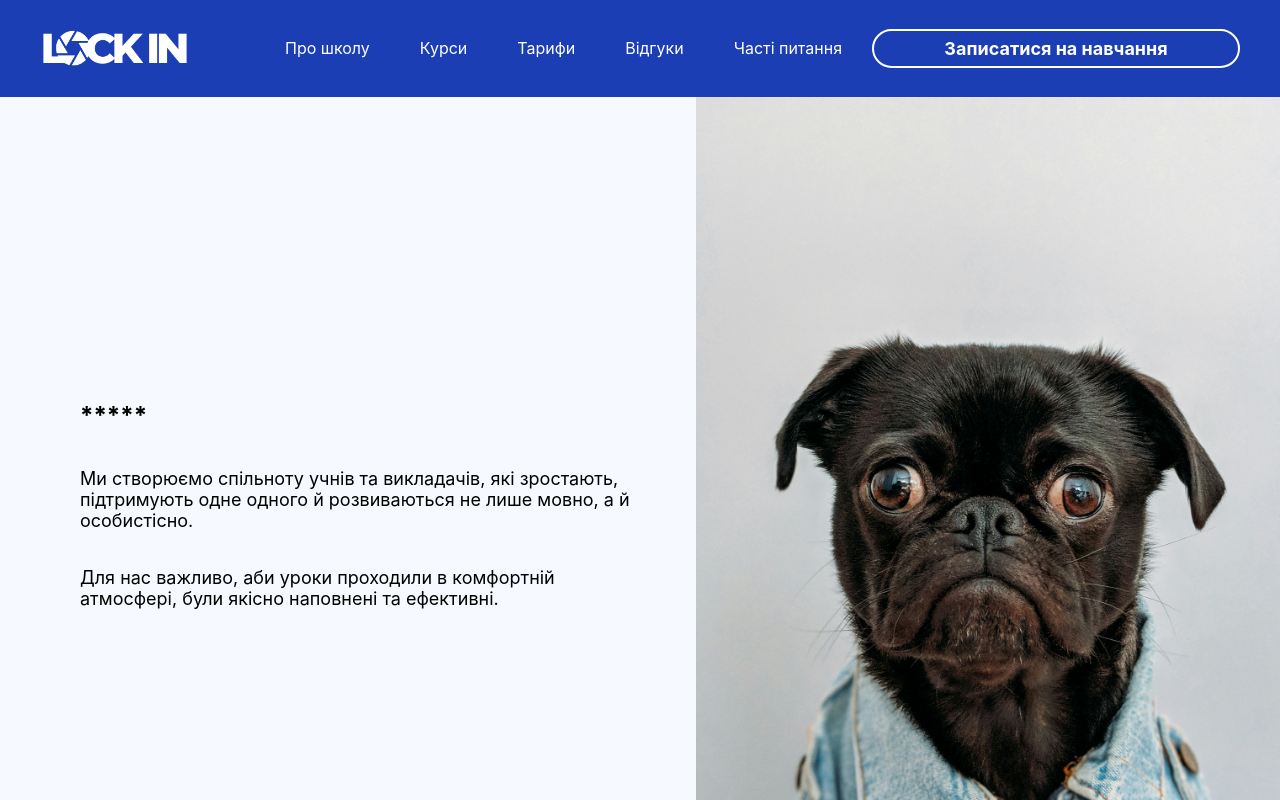
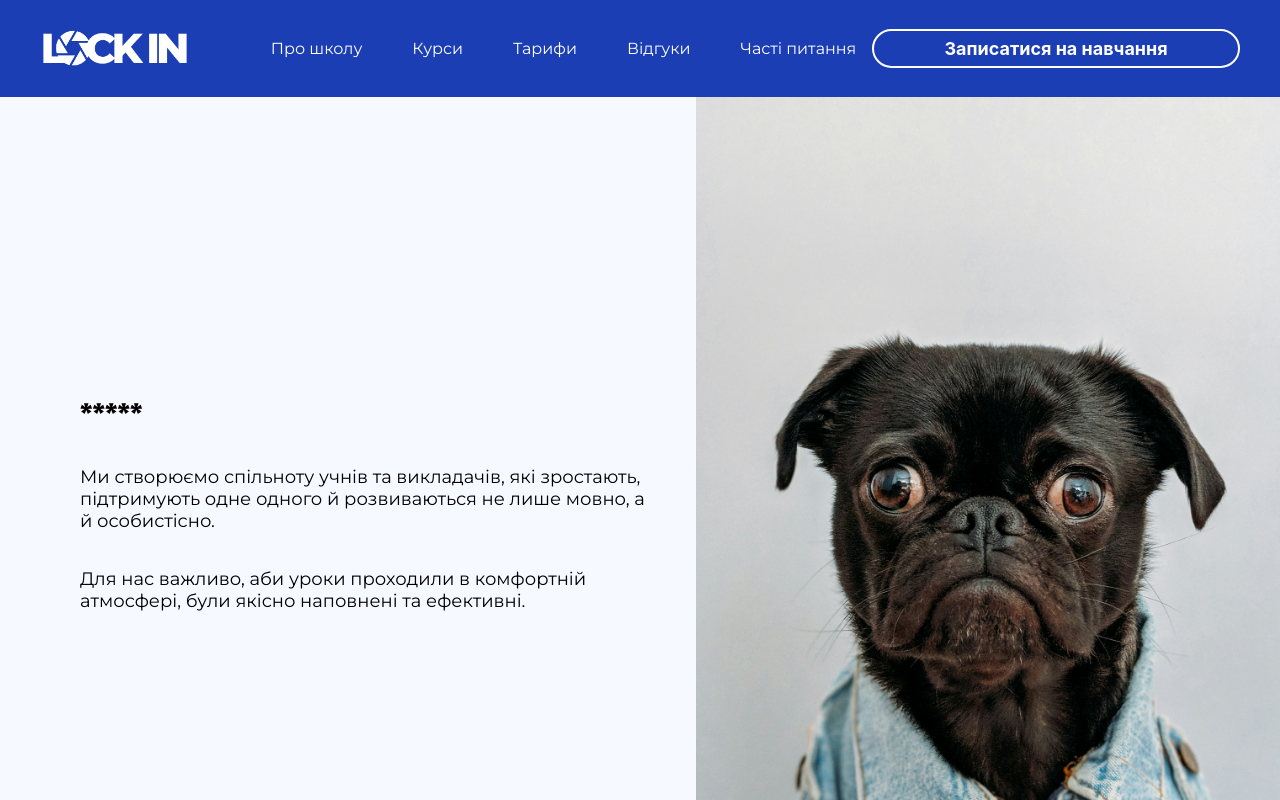
Before and after one commit to Vladarchuk124/LockInSchool, a React (Create React App) app: page / in a window 1280 px wide. Shown: the top 800 px of the page. Built offline with nearby package versions, Linux system fonts and the light colour scheme.

Commit message:
chore: add new font

```diff
--- a/public/index.html
+++ b/public/index.html
@@ -8,7 +8,6 @@
       name="description"
       content="Web site created using create-react-app"
     />
-    <link rel="apple-touch-icon" href="%PUBLIC_URL%/logo192.png" />
     <!--
       manifest.json provides metadata used when your web app is installed on a
       user's mobile device or desktop. See https://developers.google.com/web/fundamentals/web-app-manifest/
--- a/src/index.css
+++ b/src/index.css
@@ -7,6 +7,7 @@ body {
   -webkit-font-smoothing: antialiased;
   -moz-osx-font-smoothing: grayscale;
   background-color: #f6f9ff;
+  width: 100%;
 }
 
 * {
@@ -27,3 +28,16 @@ code {
   font-family: BodyTextLarge;
   src: url("../public/fonts/body-text-large.ttf");
 }
+
+@font-face {
+  font-family: BodyGrotesqueLarge;
+  src: url("../public/fonts/body-grotesque-large-trial-bold.ttf");
+}
+
+h1, h2, h3 {
+  font-family: BodyTextLarge;
+}
+
+p, a {
+  font-family: Montserrat;
+}
```
Also changed, not shown: public/fonts/body-grotesque-large-trial-bold.ttf (added), public/manifest.json.
